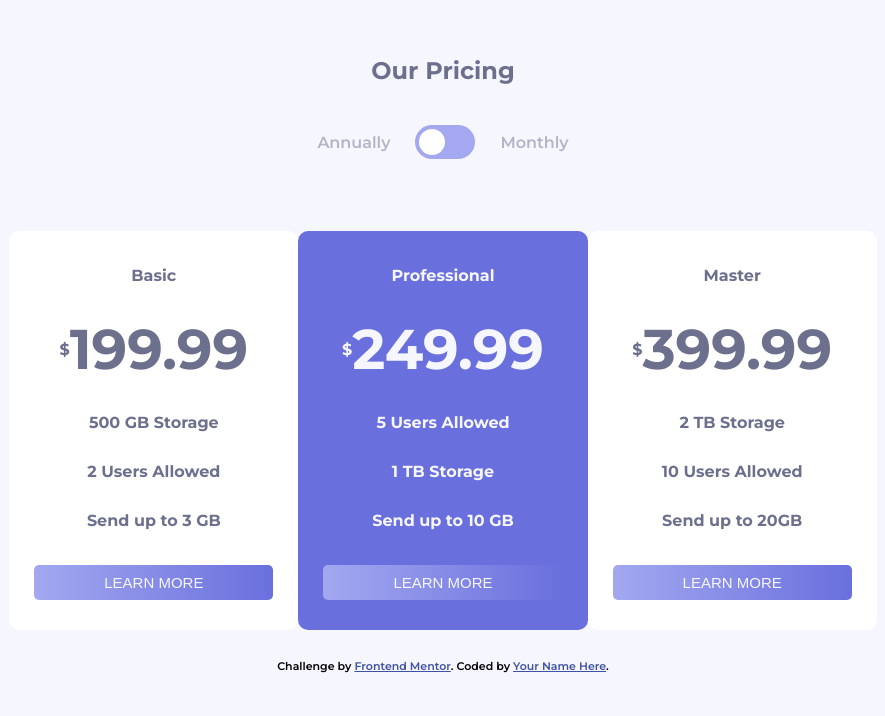
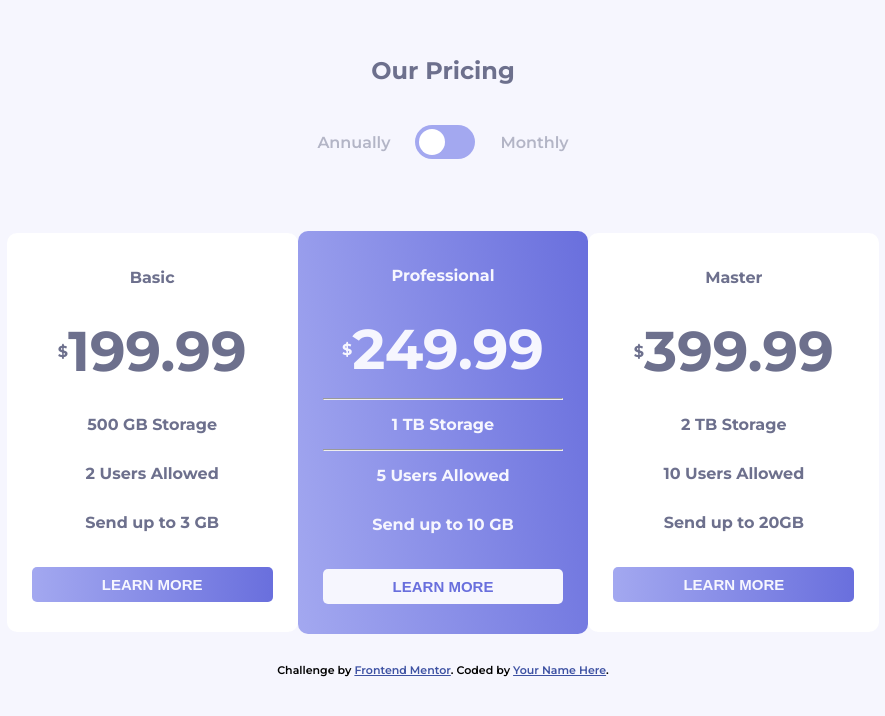
Before and after one commit to oladee/pricing-component-with-toggle, a plain HTML site: page index.html in a window 1280 px wide. Shown: the whole page, without its empty margins (197-1082 px from the left). Drawn offline with Linux system fonts and the light colour scheme.

Commit message:
looks better added linear gradient to the second card

```diff
--- a/index.html
+++ b/index.html
@@ -59,8 +59,10 @@
           <p class="sign">$</p>
           <p id="Professionalamount">249.99</p>
         </div>
+        <hr>
+        <p id="Professionalusers">1 TB Storage</p>
+        <hr>
         <p id="Professionalstorage">5 Users Allowed</p>
-        <p id="Professionalusers">1 TB Storage</p>
         <p id="Professionalsend">Send up to 10 GB</p>
         <button>LEARN MORE</button>
       </div>
--- a/style.css
+++ b/style.css
@@ -101,8 +101,12 @@ main{
 
 }
 .Professional{
-  background-color: hsl(237, 63%, 64%);
+  background: linear-gradient(80deg,hsl(236, 72%, 79%),hsl(237, 63%, 64%));
   color: hsl(240, 78%, 98%);
+}
+.Professional button{
+  background: hsl(240, 78%, 98%);
+  color: hsl(237, 63%, 64%);
 }
 #Professionalamount, #Basicamount, #Masteramount{
     font-size: 3.5rem;
@@ -111,7 +115,7 @@ main{
 button{
   margin: 20px 0px 10px;
   font-size: 15px;
-  font-weight: 400;
+  font-weight: 600;
   color: hsl(240, 78%, 98%);
   padding: 9px 70px;
   border-radius: 5px;
```
